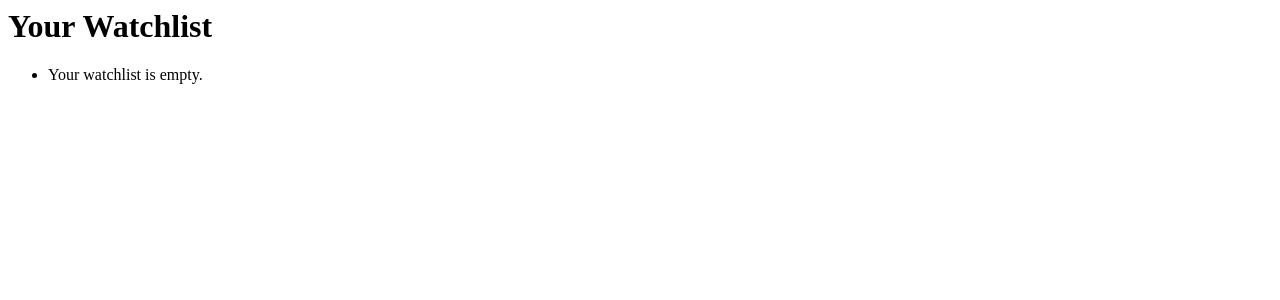
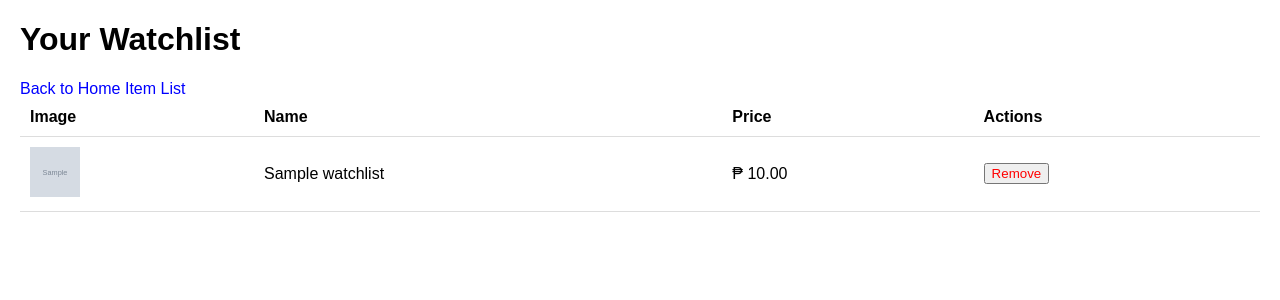
Before and after one commit to SamAgravante/CSIT327, a Django app: page /watchlist/ in a window 1280 px wide. Shown: the top 300 px of the page. Run offline with Django 5.2, Linux system fonts and the light colour scheme; tables that the repository leaves empty hold one stand-in row (values such as "Sample post"); grey boxes marked "Sample" are stand-in pictures.

Commit message:
Added Watchlist

```diff
--- a/StonksTracker/tracker/models.py
+++ b/StonksTracker/tracker/models.py
@@ -9,14 +9,13 @@ class User(models.Model):
         return self.username
 
 class Watchlist(models.Model):
-    user = models.ForeignKey(User, on_delete=models.CASCADE)
     item_id = models.CharField(max_length=100, unique=True, null=True)  # ItemID from API
     name = models.CharField(max_length=255, null=True)
     price = models.DecimalField(max_digits=10, decimal_places=2, null=True)
     image_url = models.URLField(max_length=500, null=True, blank=True)
 
     def __str__(self):
-        return f"{self.name} - {self.user.username}"
+        return f"{self.name}"
 
 class Forums(models.Model):
     title = models.CharField(max_length=255)
--- a/StonksTracker/tracker/templates/watchlist.html
+++ b/StonksTracker/tracker/templates/watchlist.html
@@ -1,12 +1,66 @@
-<h1>Your Watchlist</h1>
-<ul>
-    {% for item in watchlist_items %}
-        <li>
-            <h3>{{ item.name }}</h3>
-            <p>Price: {{ item.price }}</p>
-            <img src="{{ item.image_url }}" alt="{{ item.name }}" width="100">
-        </li>
-    {% empty %}
-        <li>Your watchlist is empty.</li>
-    {% endfor %}
-</ul>
+<!DOCTYPE html>
+<html lang="en">
+<head>
+    <meta charset="UTF-8">
+    <meta name="viewport" content="width=device-width, initial-scale=1.0">
+    <title>Watchlist</title>
+    <style>
+        body {
+            font-family: sans-serif;
+            margin: 20px;
+        }
+        table {
+            width: 100%;
+            border-collapse: collapse;
+        }
+        th, td {
+            padding: 10px;
+            text-align: left;
+            border-bottom: 1px solid #ddd;
+        }
+        img {
+            height: 50px;
+            width: 50px;
+        }
+        a {
+            text-decoration: none;
+            color: blue;
+        }
+    </style>
+</head>
+<body>
+    <h1>Your Watchlist</h1>
+    <a href="{% url 'index' %}">Back to Home</a>
+    <a href="{% url 'items_list' %}">Item List</a>
+    <table>
+        <thead>
+            <tr>
+                <th>Image</th>
+                <th>Name</th>
+                <th>Price</th>
+                <th>Actions</th>
+            </tr>
+        </thead>
+        <tbody>
+            {% for item in items %}
+                <tr>
+                    <td><img src="{{ item.image_url }}" alt="Item Image"></td>
+                    <td>{{ item.name }}</td>
+                    <td>₱ {{ item.price }}</td>
+                    <td>
+                        <form action="{% url 'delete_from_watchlist' %}" method="post" style="display:inline;">
+                            {% csrf_token %}
+                            <input type="hidden" name="item_id" value="{{ item.item_id }}">
+                            <button type="submit" style="color: red;">Remove</button>
+                        </form>
+                    </td>
+                </tr>
+            {% empty %}
+                <tr>
+                    <td colspan="4">Your watchlist is empty!</td>
+                </tr>
+            {% endfor %}
+        </tbody>
+    </table>
+</body>
+</html>
--- a/StonksTracker/tracker/urls.py
+++ b/StonksTracker/tracker/urls.py
@@ -7,6 +7,7 @@ urlpatterns = [
     path('forums/create/', views.create_post, name='create_post'),
     path('forums/delete/<int:id>/', views.delete_post, name='delete_post'),
     path('itemslist/', views.items_list, name='items_list'),
-    path('add-to-watchlist/<str:item_id>/', views.add_to_watchlist, name='add-to-watchlist'),
+    path('add-to-watchlist/', views.add_to_watchlist, name='add_to_watchlist'),
     path('watchlist/', views.watchlist, name='watchlist'),
+    path('delete-from-watchlist/', views.delete_from_watchlist, name='delete_from_watchlist'),
 ]
--- a/StonksTracker/tracker/views.py
+++ b/StonksTracker/tracker/views.py
@@ -3,6 +3,7 @@ from django.http import HttpResponse
 from .models import Forums
 from .models import Watchlist
 import requests # type: ignore
+from django.http import JsonResponse
 
 def index(request):
     return render(request, 'index.html')
@@ -45,52 +46,32 @@ def items_list(request):
 
     return render(request, 'item_list.html', {'items': items})
 
-def add_to_watchlist(request, item_id):
-    api_url = "https://www.steamwebapi.com/steam/api/items"
-    params = {
-        'key': 'WH1SLQ1PX2CHGLK0',
-        'item_id': item_id,
-    }
+def add_to_watchlist(request):
+    if request.method == "POST":
+        item_id = request.POST.get('item_id')
+        name = request.POST.get('name')
+        price = request.POST.get('price')
+        image_url = request.POST.get('image_url')
 
-    try:
-        response = requests.get(api_url, params=params)
-        response.raise_for_status()
-        item_data = response.json()
+        if not Watchlist.objects.filter(item_id=item_id).exists():
+            Watchlist.objects.create(
+                item_id=item_id,
+                name=name,
+                price=price,
+                image_url=image_url
+            )
+            return JsonResponse({'success': True, 'message': 'Item added to watchlist!'})
+        else:
+            return JsonResponse({'success': False, 'message': 'Item already in watchlist!'})
 
-        if isinstance(item_data, list):
-            item_data = item_data[0]
-    except requests.RequestException as e:
-        print(f"Error fetching item: {e}")
-        return redirect('item-list')
+    return JsonResponse({'success': False, 'message': 'Invalid request!'})
 
-    if not request.user.is_authenticated:
-        watchlist_items = request.session.get('watchlist', [])
-        if not any(item['item_id'] == item_id for item in watchlist_items):
-            watchlist_items.append({
-                'item_id': item_id,
-                'name': item_data['markethashname'],
-                'price': item_data['pricelatest'],
-                'image_url': item_data['itemimage'],
-            })
-            request.session['watchlist'] = watchlist_items
-    else:
-        if not Watchlist.objects.filter(user=request.user, item_id=item_id).exists():
-            Watchlist.objects.create(
-                user=request.user,
-                item_id=item_id,
-                name=item_data['markethashname'],
-                price=item_data['pricelatest'],
-                image_url=item_data['itemimage']
-            )
+def delete_from_watchlist(request):
+    if request.method == "POST":
+        item_id = request.POST.get('item_id')
+        Watchlist.objects.filter(item_id=item_id).delete()
     return redirect('watchlist')
 
 def watchlist(request):
-    if request.user.is_authenticated:
-        # Authenticated users: Fetch watchlist items from database
-        watchlist_items = Watchlist.objects.filter(user=request.user)
-    else:
-        # Unauthenticated users: Fetch watchlist items from session
-        watchlist_items = request.session.get('watchlist', [])
-
-    # Handle data format for template
-    return render(request, 'watchlist.html', {'watchlist_items': watchlist_items})
+    items = Watchlist.objects.all()
+    return render(request, 'watchlist.html', {'items': items})
```
Also changed, not shown: StonksTracker/tracker/templates/cs2_items.html (added, +27 -0 lines), StonksTracker/tracker/templates/item_list.html (+8 -3 lines), StonksTracker/db.sqlite3, StonksTracker/tracker/migrations/0004_remove_watchlist_user.py (added).
